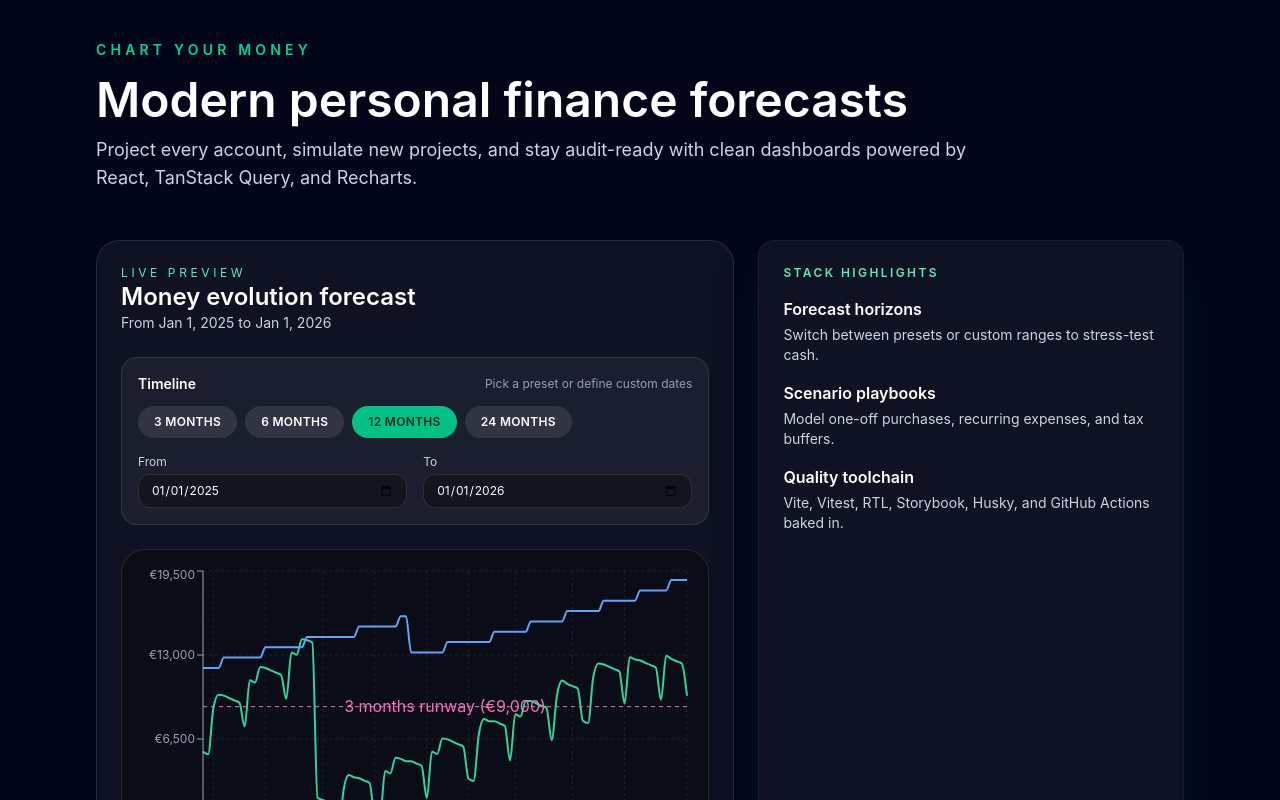
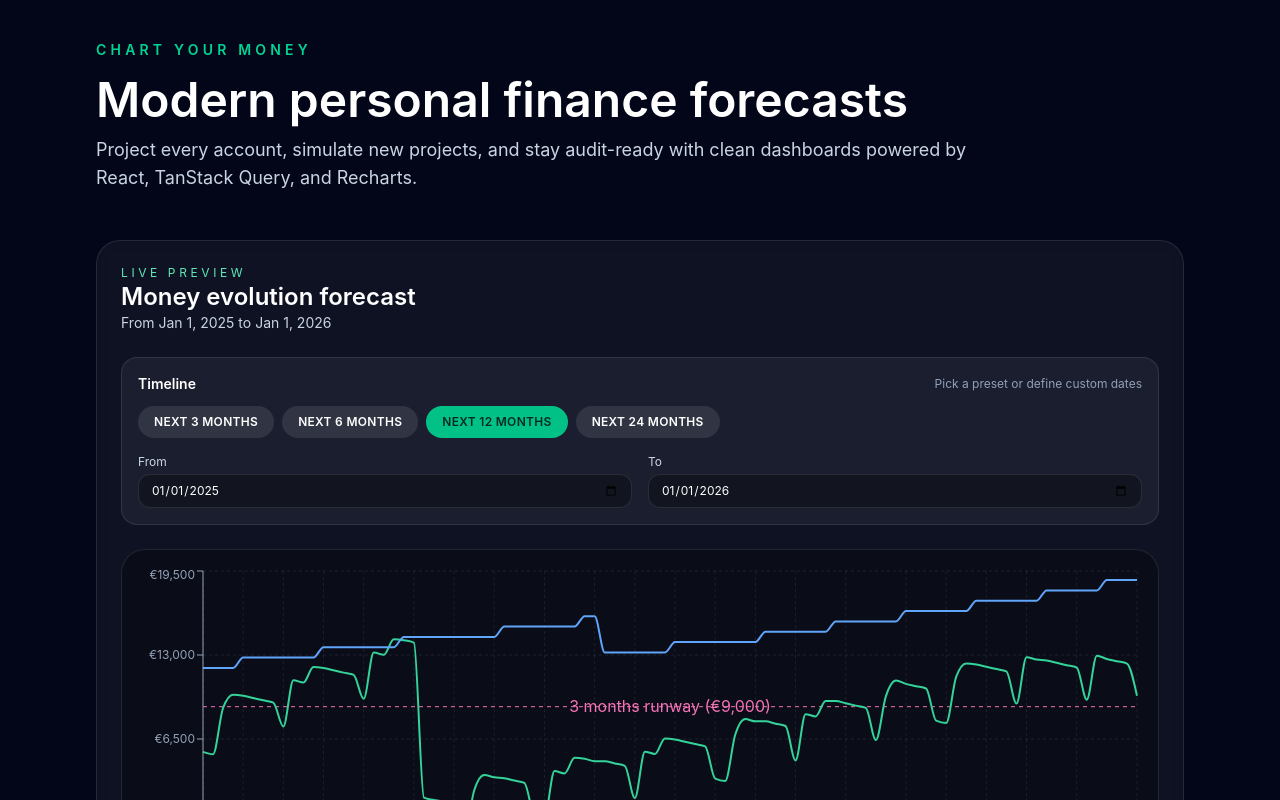
Before and after one commit to StevenGnt/chaney, a React (Vite) app: page / in a window 1280 px wide. Shown: the top 800 px of the page. Built offline with nearby package versions, Linux system fonts and the light colour scheme.

Commit message:
Minor changes

```diff
--- a/public/locales/en/common.json
+++ b/public/locales/en/common.json
@@ -28,7 +28,8 @@
 			"TITLE": "Timeline",
 			"HINT": "Pick a preset or define custom dates",
 			"START": "From",
-			"END": "To"
+			"END": "To",
+			"NEXT_MONTHS": "Next {{count}} months"
 		},
 		"HERO": {
 			"PILL": "Forecast MVP",
--- a/public/locales/fr/common.json
+++ b/public/locales/fr/common.json
@@ -28,7 +28,8 @@
 			"TITLE": "Axe temporel",
 			"HINT": "Choisis un preset ou des dates custom",
 			"START": "Du",
-			"END": "Au"
+			"END": "Au",
+			"NEXT_MONTHS": "Prochains {{count}} mois"
 		},
 		"HERO": {
 			"PILL": "MVP Prévision",
--- a/src/app/app.tsx
+++ b/src/app/app.tsx
@@ -1,20 +1,5 @@
 import { ForecastWorkspace } from '@/features/forecast/components/ForecastWorkspace';
 import { useTranslation } from 'react-i18next';
-
-const HIGHLIGHTS = [
-	{
-		titleKey: 'APP.HIGHLIGHTS.TIMELINE.TITLE',
-		descriptionKey: 'APP.HIGHLIGHTS.TIMELINE.DESCRIPTION',
-	},
-	{
-		titleKey: 'APP.HIGHLIGHTS.PLAYBOOKS.TITLE',
-		descriptionKey: 'APP.HIGHLIGHTS.PLAYBOOKS.DESCRIPTION',
-	},
-	{
-		titleKey: 'APP.HIGHLIGHTS.QUALITY.TITLE',
-		descriptionKey: 'APP.HIGHLIGHTS.QUALITY.DESCRIPTION',
-	},
-] as const;
 
 export function App() {
 	const { t } = useTranslation();
@@ -30,23 +15,7 @@ export function App() {
 					</div>
 				</header>
 
-				<main className="grid gap-6 lg:grid-cols-[3fr_2fr]">
-					<ForecastWorkspace />
-
-					<aside className="space-y-4 rounded-2xl border border-white/5 bg-white/5 p-6 shadow-2xl shadow-emerald-500/10 backdrop-blur">
-						<p className="text-xs font-semibold uppercase tracking-[0.2em] text-emerald-300">
-							{t('APP.HIGHLIGHTS.PILL')}
-						</p>
-						<ul className="space-y-4">
-							{HIGHLIGHTS.map(({ titleKey, descriptionKey }) => (
-								<li key={titleKey} className="space-y-1">
-									<p className="text-base font-semibold text-white">{t(titleKey)}</p>
-									<p className="text-sm text-slate-300">{t(descriptionKey)}</p>
-								</li>
-							))}
-						</ul>
-					</aside>
-				</main>
+				<ForecastWorkspace />
 
 				<footer className="border-t border-white/5 pt-6 text-xs text-slate-400 sm:flex sm:items-center sm:justify-between">
 					<p>{t('APP.FOOTER.STATUS')}</p>
--- a/src/features/forecast/components/ForecastWorkspace.tsx
+++ b/src/features/forecast/components/ForecastWorkspace.tsx
@@ -5,22 +5,67 @@ import { buildChartDataset } from '@/features/forecast/utils/build-chart-dataset
 import { AccountToggleList } from '@/features/forecast/components/AccountToggleList';
 import { RangeSelector } from '@/features/forecast/components/RangeSelector';
 import { ForecastChart } from '@/features/forecast/components/ForecastChart';
-import { useForecastQuery } from '@/features/forecast/hooks/use-forecast-query';
+import { useForecastQuery } from '@/features/forecast/hooks/useForecastQuery';
 import type { ForecastRange } from '@/lib/finance/projection';
 import { formatCurrency, formatDateVerbose } from '@/lib/format';
 
-const DEFAULT_RANGE_START = '2025-01-01';
+const DEFAULT_RANGE_START = new Date().toISOString().slice(0, 10);
 const DEFAULT_RANGE_MONTHS = 12;
 const DEFAULT_PRESET_ID = '12m';
 
-const PRESETS: RangePreset[] = [
-	{ id: '3m', label: '3 months', months: 3 },
-	{ id: '6m', label: '6 months', months: 6 },
-	{ id: '12m', label: '12 months', months: 12 },
-	{ id: '24m', label: '24 months', months: 24 },
-];
+const BASE_PRESETS = [
+	{ id: '3m', months: 3 },
+	{ id: '6m', months: 6 },
+	{ id: '12m', months: 12 },
+	{ id: '24m', months: 24 },
+] as const;
 
 const DEFAULT_RANGE: ForecastRange = createRangeFromMonths(DEFAULT_RANGE_START, DEFAULT_RANGE_MONTHS);
+
+interface ForecastRangeSelectorProps {
+	range: ForecastRange;
+	activePresetId: string;
+	onPresetChange: (preset: RangePreset) => void;
+	onRangeChange: (range: ForecastRange) => void;
+}
+
+function ForecastRangeSelector({ range, activePresetId, onPresetChange, onRangeChange }: ForecastRangeSelectorProps) {
+	const { t } = useTranslation();
+
+	const presets: RangePreset[] = BASE_PRESETS.map((preset) => ({
+		...preset,
+		label: t('FORECAST.RANGE.NEXT_MONTHS', { count: preset.months }),
+	}));
+
+	return (
+		<RangeSelector
+			range={range}
+			presets={presets}
+			activePresetId={activePresetId}
+			onPresetChange={onPresetChange}
+			onRangeChange={onRangeChange}
+		/>
+	);
+}
+
+function ForecastWorkspaceLoadingState() {
+	return (
+		<div className="space-y-4 rounded-3xl border border-white/10 bg-white/5 p-6">
+			<div className="h-6 w-48 animate-pulse rounded bg-white/10" />
+			<div className="h-80 animate-pulse rounded-2xl bg-white/5" />
+		</div>
+	);
+}
+
+function ForecastWorkspaceErrorState() {
+	const { t } = useTranslation();
+
+	return (
+		<div className="rounded-3xl border border-red-400/40 bg-red-500/10 p-6 text-sm text-red-200">
+			{t('FORECAST.STATE.ERROR')}
+		</div>
+	);
+}
 
 export function ForecastWorkspace() {
 	const { t } = useTranslation();
@@ -54,7 +99,7 @@ export function ForecastWorkspace() {
 				return previousRange;
 			}
 
-			const preset = PRESETS.find((item) => item.id === activePresetId) ?? PRESETS[2];
+			const preset = BASE_PRESETS.find((item) => item.id === activePresetId) ?? BASE_PRESETS[2];
 			return createRangeFromMonths(earliest, preset.months);
 		});
 
@@ -98,7 +143,8 @@ export function ForecastWorkspace() {
 
 	const handlePresetChange = (preset: RangePreset) => {
 		setActivePresetId(preset.id);
-		setRange((previousRange) => createRangeFromMonths(previousRange.start, preset.months));
+		const todayISO = new Date().toISOString().slice(0, 10);
+		setRange(createRangeFromMonths(todayISO, preset.months));
 	};
 
 	const handleRangeChange = (updated: ForecastRange) => {
@@ -113,20 +159,11 @@ export function ForecastWorkspace() {
 	};
 
 	if (forecastQuery.isPending) {
-		return (
-			<div className="space-y-4 rounded-3xl border border-white/10 bg-white/5 p-6">
-				<div className="h-6 w-48 animate-pulse rounded bg-white/10" />
-				<div className="h-80 animate-pulse rounded-2xl bg-white/5" />
-			</div>
-		);
+		return <ForecastWorkspaceLoadingState />;
 	}
 
 	if (forecastQuery.isError) {
-		return (
-			<div className="rounded-3xl border border-red-400/40 bg-red-500/10 p-6 text-sm text-red-200">
-				{t('FORECAST.STATE.ERROR')}
-			</div>
-		);
+		return <ForecastWorkspaceErrorState />;
 	}
 
 	return (
@@ -144,9 +181,8 @@ export function ForecastWorkspace() {
 				</div>
 			</div>
 
-			<RangeSelector
+			<ForecastRangeSelector
 				range={range}
-				presets={PRESETS}
 				activePresetId={activePresetId}
 				onPresetChange={handlePresetChange}
 				onRangeChange={handleRangeChange}
```
Also changed, not shown: src/features/forecast/hooks/useForecastQuery.ts (renamed from src/features/forecast/hooks/use-forecast-query.ts).
